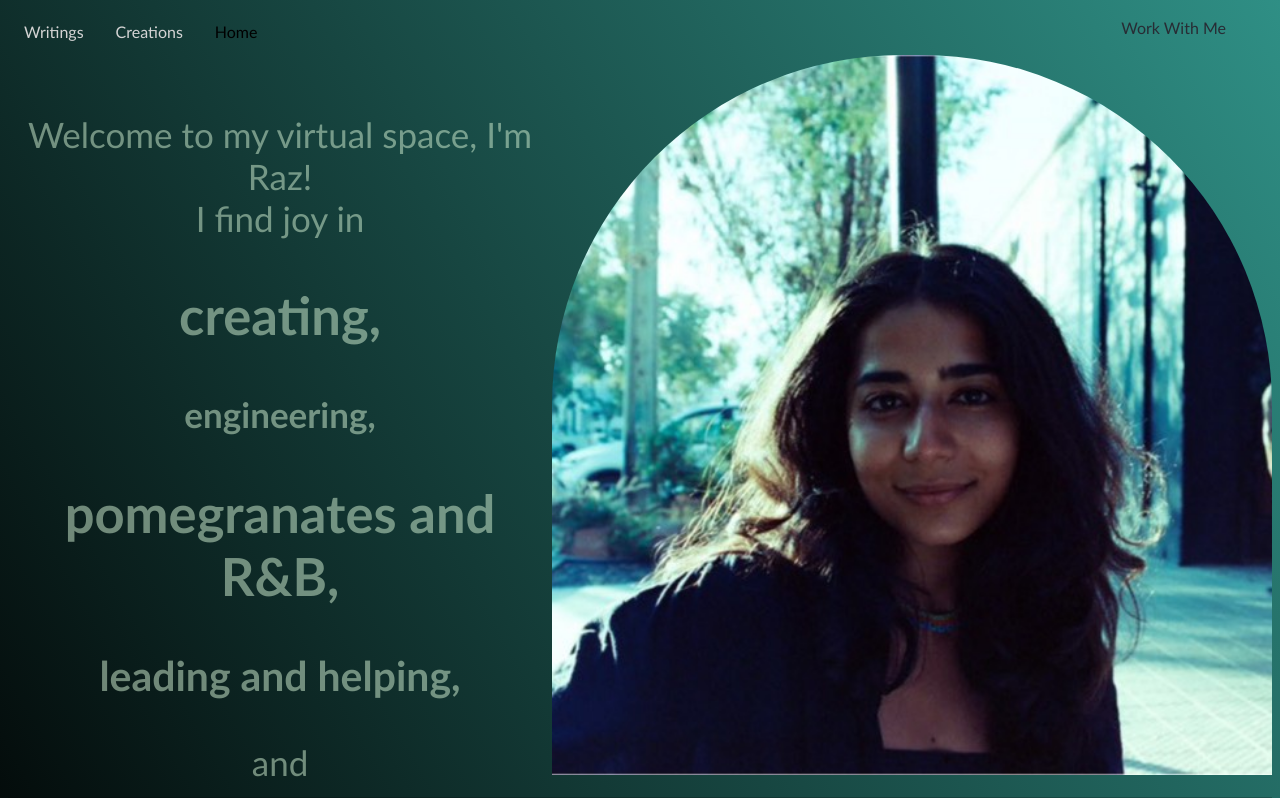
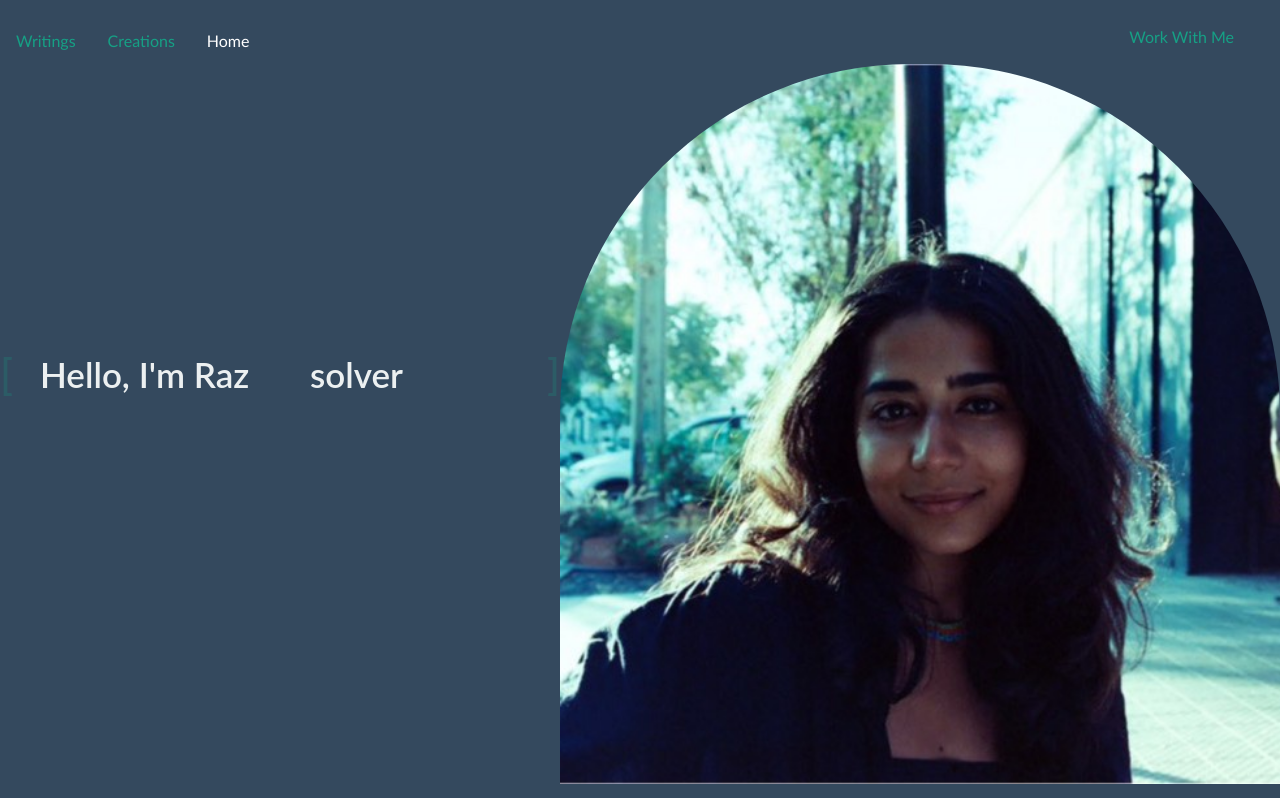
Before and after one commit to ThatoneKurdishSE/portfolio, a React (Create React App) app: page /home in a window 1280 px wide. Shown: the top 798 px of the page. Built offline with nearby package versions, Linux system fonts and the light colour scheme.

Commit message:
added some changes to the homepage and cleaner styling

```diff
--- a/package.json
+++ b/package.json
@@ -11,6 +11,7 @@
     "react-icons": "^4.10.1",
     "react-router-dom": "^6.14.1",
     "react-scripts": "5.0.1",
+    "sass": "^1.66.1",
     "styled-components": "^5.3.10",
     "web-vitals": "^2.1.4"
   },
--- a/public/index.html
+++ b/public/index.html
@@ -1,5 +1,5 @@
 <!DOCTYPE html>
-<html lang="en" style="background: linear-gradient(60deg, rgb(0 0 0), rgb(47 143 133));">
+<html lang="en" style="">
   <head>
     <meta charset="utf-8" />
     <link rel="icon" href="%PUBLIC_URL%/favicon.ico" />
--- /dev/null
+++ b/src/atoms/Box/Box.js
@@ -0,0 +1,27 @@
+//make a box that has an animated and a non-animated option
+import React from "react";
+import { box } from "../Box/box.scss"
+
+
+const Box = () => {
+
+    return (
+
+
+<div class="content">
+    <div class="content__container">
+    <p class="content__container__text">
+        Hello, I'm Raz
+    </p>
+
+    <ul class="content__container__list">
+        <li class="content__container__list__item">Engineer</li>
+        <li class="content__container__list__item">Creative</li>
+        <li class="content__container__list__item">Problem solver</li>
+    </ul>
+    </div>
+</div>
+    )
+};
+
+export default Box;
--- /dev/null
+++ b/src/atoms/Box/Card/BlogCard.js
@@ -0,0 +1,18 @@
+import React from "react";
+import { blogCard } from "./blogCard.scss"
+
+const BlogCard = () => {
+
+    return (
+        <div class="card">
+            <img src="https://images.unsplash.com/photo-1615147342761-9238e15d8b96?ixid=MXwxMjA3fDB8MHxwaG90by1wYWdlfHx8fGVufDB8fHw%3D&ixlib=rb-1.2.1&auto=format&fit=crop&w=1001&q=80" class="card__image" alt="brown couch" />
+            <div class="card__content">
+                <time datetime="2021-03-30" class="card__date">30 März 2021</time>
+                <span class="card__title">Duis autem vel eum iriure dolor in hend in vulputate</span>
+            </div>
+        </div>
+    );
+
+};
+
+export default BlogCard;
--- /dev/null
+++ b/src/atoms/Box/Card/blogCard.scss
@@ -0,0 +1,109 @@
+:root {
+--font-family-primary: 'Vollkorn', serif;
+--font-family-secondary: 'PT Sans', sans-serif;
+
+--font-size-title: 32px;
+--line-height-title: 1.4;
+--font-size-caption: 14px;
+--line-height-caption: 1.2;
+
+--color-text: #222022;
+--color-highlight-primary: #FFEF7E;
+--color-highlight-secondary: #B7F9E9;
+--border-radius-primary: 32px;
+}
+
+body {
+display: flex;
+justify-content: center;
+align-items: center;
+width: 100vw;
+height: 100vh;
+padding: 0;
+margin: 0;
+}
+
+* {
+-webkit-font-smoothing: antialiased;
+-moz-osx-font-smoothing: grayscale;
+}
+
+@mixin mediaBig {
+@media (min-width: 576px) {
+    @content;
+}
+}
+
+@include mediaBig {
+:root {
+    --font-size-title: 40px;
+}
+}
+
+.card {
+max-width: 960px;
+border-radius: var(--border-radius-primary);
+box-shadow: 24px 24px 80px rgba(0,0,0,0.5);
+padding: 20px 20px 28px 20px;
+box-sizing: border-box;
+margin: 20px;
+display: flex;
+flex-direction: column;
+
+@include mediaBig {
+    flex-direction: row;
+    align-items: center;
+    margin: 40px;
+    padding: 32px;
+}
+}
+
+.card__image {
+width: 100%;
+max-height: 300px;
+border-radius: var(--border-radius-primary);
+object-fit: cover;
+margin-bottom: 18px;
+
+@include mediaBig {
+    width: 45%;
+    max-height: none;
+    min-height: 400px;
+    margin-bottom: 0;
+}
+}
+
+.card__content {
+@include mediaBig {
+    width: 55%;
+    padding-left: 40px;
+}
+}
+
+.card__date {
+display: block;
+font-family: var(--font-family-secondary);
+font-size: var(--font-size-caption);
+line-height: var(--line-height-caption);
+text-transform: uppercase;
+color: var(--color-text);
+margin-bottom: 6px;
+
+@include mediaBig {
+    margin-bottom: 8px;
+}
+}
+
+.card__title {
+font-family: var(--font-family-primary);
+font-size: var(--font-size-title);
+line-height: var(--line-height-title);
+color: var(--color-text);
+box-decoration-break: clone;
+background-image: linear-gradient(90deg, var(--color-highlight-primary), var(--color-highlight-secondary));
+background-size: 100% 42%;
+background-repeat: no-repeat;
+background-position: 0 85%;
+padding: 0 4px;
+margin-left: -4px;
+}
--- /dev/null
+++ b/src/atoms/Box/box.scss
@@ -0,0 +1,157 @@
+body {
+  width: 100%;
+  height: 100%;
+  position: fixed;
+  background-color: #34495e;
+  display: 'flex';
+  justifyContent: 'left';
+  alignItems: 'left';
+  height: '90vh';
+}
+
+.content {
+  position: relative;
+  top: 50%;
+  left: 50%;
+  transform: translate(-50%, -50%);
+  height: 140px;
+  overflow:hidden;
+
+  font-family: 'Lato', sans-serif;
+  font-size: 35px;
+  line-height: 40px;
+  color: #ecf0f1;
+
+  &__container {
+    font-weight: 600;
+    overflow: hidden;
+    height: 40px;
+    padding: 0 40px;
+
+    &:before {
+      content: '[';
+      left: 0;
+    }
+
+    &:after {
+      content: ']';
+      position: absolute;
+      right: 0;
+    }
+
+    &:after, &:before {
+      position: absolute;
+      top: 0;
+
+      color: #16a085;
+      font-size: 42px;
+      line-height: 40px;
+
+      -webkit-animation-name: opacity;
+      -webkit-animation-duration: 2s;
+      -webkit-animation-iteration-count: infinite;
+      animation-name: opacity;
+      animation-duration: 2s;
+      animation-iteration-count: infinite;
+    }
+
+    &__text {
+      display: inline;
+      float: left;
+      margin: 0;
+    }
+
+    &__list {
+      margin-top: 0;
+      padding-left: 270px;
+      text-align: left;
+      list-style: none;
+
+      -webkit-animation-name: change;
+      -webkit-animation-duration: 10s;
+      -webkit-animation-iteration-count: infinite;
+      animation-name: change;
+      animation-duration: 10s;
+      animation-iteration-count: infinite;
+
+      &__item {
+        line-height:40px;
+        margin:0;
+      }
+    }
+  }
+}
+
+@-webkit-keyframes opacity {
+  0%, 100% {opacity:0;}
+  50% {opacity:1;}
+}
+
+@-webkit-keyframes change {
+  0%, 12.66%, 100% {transform:translate3d(0,0,0);}
+  16.66%, 29.32% {transform:translate3d(0,-25%,0);}
+  33.32%,45.98% {transform:translate3d(0,-50%,0);}
+  49.98%,62.64% {transform:translate3d(0,-75%,0);}
+  66.64%,79.3% {transform:translate3d(0,-50%,0);}
+  83.3%,95.96% {transform:translate3d(0,-25%,0);}
+}
+
+@-o-keyframes opacity {
+  0%, 100% {opacity:0;}
+  50% {opacity:1;}
+}
+
+@-o-keyframes change {
+  0%, 12.66%, 100% {transform:translate3d(0,0,0);}
+  16.66%, 29.32% {transform:translate3d(0,-25%,0);}
+  33.32%,45.98% {transform:translate3d(0,-50%,0);}
+  49.98%,62.64% {transform:translate3d(0,-75%,0);}
+  66.64%,79.3% {transform:translate3d(0,-50%,0);}
+  83.3%,95.96% {transform:translate3d(0,-25%,0);}
+}
+
+@-moz-keyframes opacity {
+  0%, 100% {opacity:0;}
+  50% {opacity:1;}
+}
+
+@-moz-keyframes change {
+  0%, 12.66%, 100% {transform:translate3d(0,0,0);}
+  16.66%, 29.32% {transform:translate3d(0,-25%,0);}
+  33.32%,45.98% {transform:translate3d(0,-50%,0);}
+  49.98%,62.64% {transform:translate3d(0,-75%,0);}
+  66.64%,79.3% {transform:translate3d(0,-50%,0);}
+  83.3%,95.96% {transform:translate3d(0,-25%,0);}
+}
+
+@keyframes opacity {
+  0%, 100% {opacity:0;}
+  50% {opacity:1;}
+}
+
+@keyframes change {
+  0%, 12.66%, 100% {transform:translate3d(0,0,0);}
+  16.66%, 29.32% {transform:translate3d(0,-25%,0);}
+  33.32%,45.98% {transform:translate3d(0,-50%,0);}
+  49.98%,62.64% {transform:translate3d(0,-75%,0);}
+  66.64%,79.3% {transform:translate3d(0,-50%,0);}
+  83.3%,95.96% {transform:translate3d(0,-25%,0);}
+}
+
+// 6 is the number of animation.
+// Here, there are 4 lines :
+
+// 1 to 2
+// 2 to 3
+// 3 to 4
+// 4 to 3
+// 3 to 2
+// 2 to 1
+
+// 6x + 6y = 100 (100% duration)
+
+// HERE :
+// y = 4 -> Animation between two lines
+// x = 12.66 -> Time spent on a line
+
+// You can define a value and calculate the other if you want change speed or the number of lines
--- a/src/molecules/Footer/FooterStyles.js
+++ b/src/molecules/Footer/FooterStyles.js
@@ -20,12 +20,12 @@ grid-template-columns: repeat(auto-fill,
 `;
 
 export const FooterLink = styled.a`
-color: #fff;
+color: #86618b;
 margin-bottom: 20px;
 font-size: 14px;
 text-decoration: none;
 &:hover {
-	color: gray;
+	color: grey;
 	transition: 200ms ease-in;
 }
 padding-left: 4px;
@@ -35,7 +35,7 @@ font-family: "Gill Sans", sans-serif;
 export const Heading = styled.p`
 font-size: 18px;
 font-weight: light;
-color: #fff;
+color: #86618b;
 font-family: "Gill Sans", sans-serif;
 `;
 export const ContactButton = styled.button`
--- a/src/molecules/NavBar/NavbarElements.js
+++ b/src/molecules/NavBar/NavbarElements.js
@@ -12,18 +12,18 @@ justify-content: space-between;
 export const NavLink = styled(Link)`
     display: flex;
     align-items: center;
-	color: rgb(212 212 212);
+	color: #16a085;
     font-family: "Gill Sans", sans-serif;
     text-decoration: none;
     padding: 0 1rem;
     height: 100%;
     cursor: pointer;
     &.active {
-        color: #000000;
+        color: #ffff;
     }
 	&:hover {
 		transition: all 0.7s ease-in-out;
-		color: black;
+		color: #ffff;
 	}
 `;
 
@@ -59,7 +59,7 @@ export const NavBtnLink = styled(Link)`
 border-radius: 4px;
 background: transparent;
 padding: 10px 22px;
-color: #282c34;
+color: #16a085;
 outline: none;
 border: none;
 cursor: pointer;
@@ -68,6 +68,6 @@ text-decoration: none;
 font-family: "Gill Sans", sans-serif;
 &:hover {
 	transition: all 0.7s ease-in-out;
-	color: black;
+	color: #ffff;
 }
 `;
--- a/src/pages/Home.jsx
+++ b/src/pages/Home.jsx
@@ -1,5 +1,6 @@
 import React from 'react';
 import pic from '../visuals/personalPics/pic.jpeg'
+import Box from '../atoms/Box/Box.js';
 
 const Home = () => {
 
@@ -13,32 +14,9 @@ return (
 			display: 'flex',
 			justifyContent: 'left',
 			alignItems: 'left',
-			height: '90vh',
 		}}
 		>
-		<h5 style={{fontFamily: '"Gill Sans", sans-serif', fontSize: "35px", fontWeight: '350', color: '#d4f1d482'}}>
-			Welcome to my virtual space, I'm Raz!
-			<br/>
-			I find joy in
-			<div style={{fontFamily: '"Gill Sans", sans-serif', fontWeight: '100', justifyItems: 'stretch'}}>
-				<h2>
-					creating,
-				</h2>
-				<h4>
-					engineering,
-				</h4>
-				<h2 fontWeight='100px'>
-					pomegranates and R&B,
-				</h2>
-				<h3 fontWeight='20px'>
-					leading and helping,
-				</h3>
-				and
-				<h2>
-					learning new languages.
-				</h2>
-			</div>
-		</h5>
+			<Box />
 	</div>
 	<div
 	style={{
--- a/src/pages/Writings.jsx
+++ b/src/pages/Writings.jsx
@@ -1,4 +1,5 @@
 import React from 'react';
+import BlogCard from '../atoms/Box/Card/BlogCard';
 
 const Writings = () => {
 return (
@@ -10,7 +11,7 @@ return (
 		height: '100vh'
 	}}
 	>
-	<h1>Writings</h1>
+		<BlogCard />
 	</div>
 );
 };
--- a/src/routing/routes.js
+++ b/src/routing/routes.js
@@ -17,7 +17,7 @@ return (
         <Route path="/workwithme" exact element={<WorkWithMe />} />
         <Route path="/writings" exact element={<Writings />} />
     </Routes>
-    <Footer />
+    {/* <Footer /> */}
 </Router>
 );
 }
```
Also changed, not shown: 1 other file (tests, documents, lock files or other folders).
